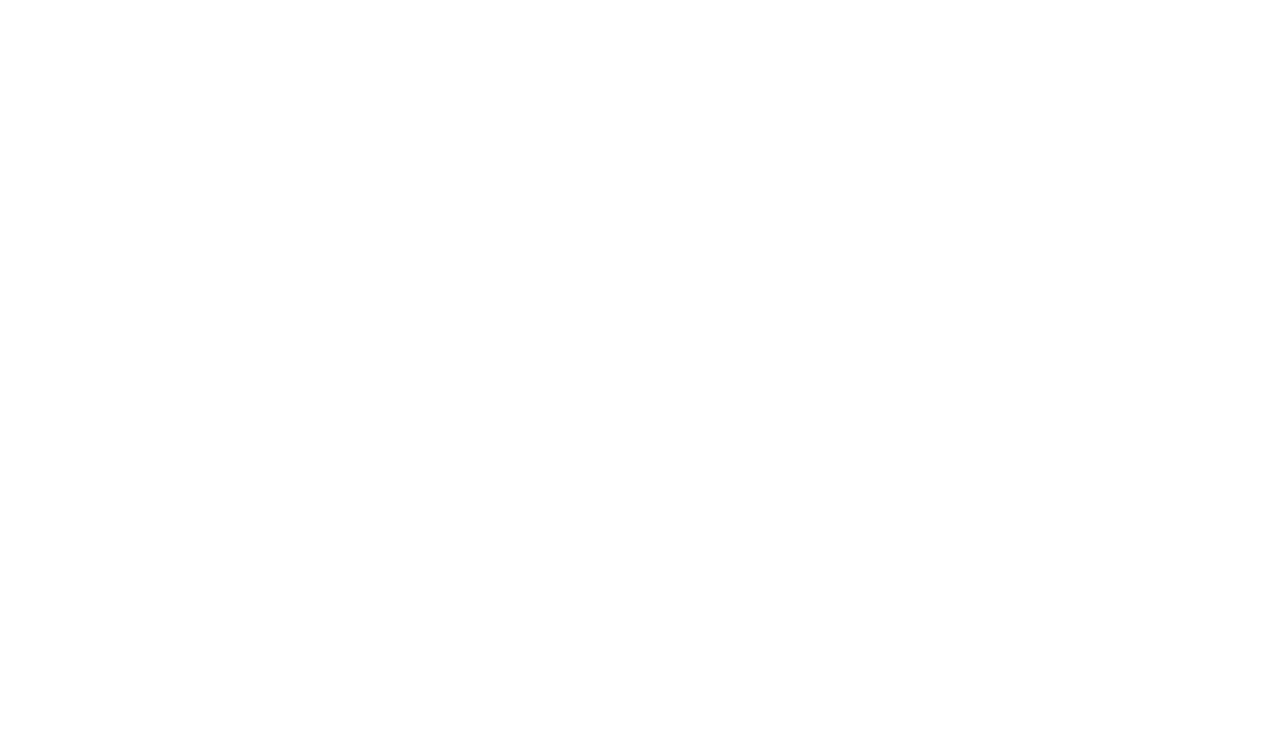
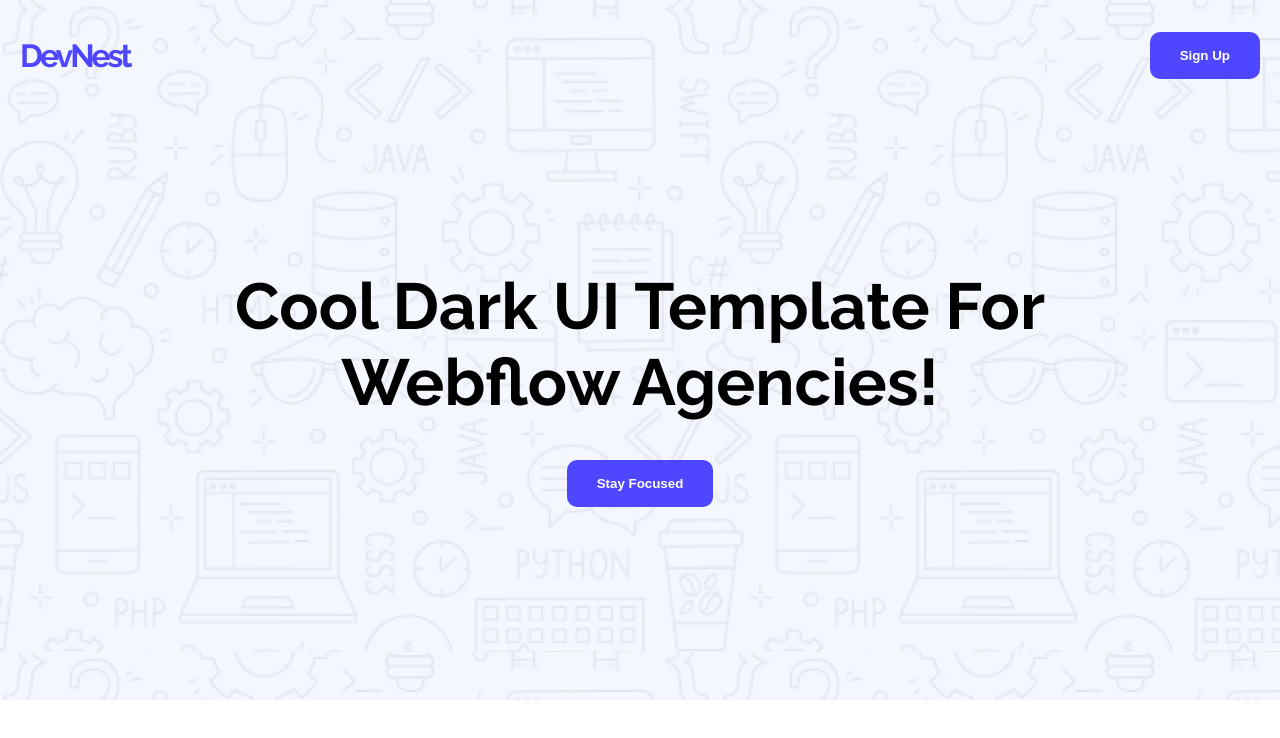
Before and after one commit to sohancse53/Dev-Nest, a plain HTML site: page index.html in a window 1280 px wide. Drawn offline with Linux system fonts and the light colour scheme.

Commit message:
adding banner section

```diff
--- a/index.html
+++ b/index.html
@@ -4,9 +4,25 @@
     <meta charset="UTF-8">
     <meta name="viewport" content="width=device-width, initial-scale=1.0">
     <title>DevNest</title>
-
+    <link rel="stylesheet" href="styles/style.css">
+    <link rel="preconnect" href="https://fonts.googleapis.com">
+<link rel="preconnect" href="https://fonts.gstatic.com" crossorigin>
+<link href="https://fonts.googleapis.com/css2?family=Inter:ital,opsz,wght@0,14..32,100..900;1,14..32,100..900&display=swap" rel="stylesheet">
+<link rel="preconnect" href="https://fonts.googleapis.com">
+<link rel="preconnect" href="https://fonts.gstatic.com" crossorigin>
+<link href="https://fonts.googleapis.com/css2?family=Raleway:ital,wght@0,100..900;1,100..900&display=swap" rel="stylesheet">
 </head>
 <body>
-
+    <div class="banner">
+       <nav>
+        <h1 class="logo-color raleway">DevNest</h1>
+        <button>Sign Up</button>
+       </nav>
+       <div class="banner-title raleway">
+        <h1 >Cool Dark UI Template For</h1>
+        <h1>Webflow Agencies!</h1>
+        <button>Stay Focused</button>
+       </div>
+    </div>
 </body>
 </html>
--- a/styles/style.css
+++ b/styles/style.css
@@ -0,0 +1,97 @@
+/* fonts */
+.inter-normal {
+  font-family: "Inter", sans-serif;
+  font-optical-sizing: auto;
+  font-style: normal;
+}
+
+.raleway {
+  font-family: "Raleway", sans-serif;
+  font-optical-sizing: auto;
+  font-style: normal;
+}
+
+/* font colors */
+.logo-color{
+    color: #4E47FF;
+}
+.little-text{
+   color:#252432
+}
+
+/* universal style */
+* {
+  margin: 0;
+  padding: 0;
+  list-style-type: none;
+}
+/* shared styles */
+
+
+/* banner  styles*/
+.banner {
+  max-width: 100%;
+  height: 700px;
+  background-image: url(../Assets/Hero-bg.png);
+  margin: 0 auto;
+  background-color: aqua;
+}
+/* nav design */
+.banner nav {
+  max-width: 1440px;
+  height: 90px;
+  margin: 0 auto;
+  display: flex;
+  justify-content: space-between;
+  align-items: center;
+  padding: 10px 20px;
+}
+
+.banner nav h1{
+    font-size: 32px;
+    font-weight: bolder;
+    letter-spacing: -3px;
+}
+
+.banner nav button{
+    color: white;
+    font-weight: bold;
+background-color: #4E47FF;
+padding: 16px 30px;
+border-radius: 10px;
+border: none;
+transition: 0.3s;
+}
+.banner nav button:hover{
+    cursor: pointer;
+    background-color: transparent;
+ color: black;
+    border: 1px solid #4E47FF;
+}
+
+/*banner title */
+.banner .banner-title{
+    max-width: 907px;
+    text-align: center;
+    margin: 158px auto;
+}
+.banner .banner-title h1{
+    font-size: 65px;
+    font-weight: bold;
+}
+.banner .banner-title button{
+    margin-top: 40px;
+        color: white;
+    font-weight: bold;
+background-color: #4E47FF;
+padding: 16px 30px;
+border-radius: 10px;
+border: none;
+transition: 0.3s;
+}
+.banner .banner-title button:hover{
+    cursor: pointer;
+    background-color: transparent;
+ color: black;
+    border: 1px solid #4E47FF;
+}
```
